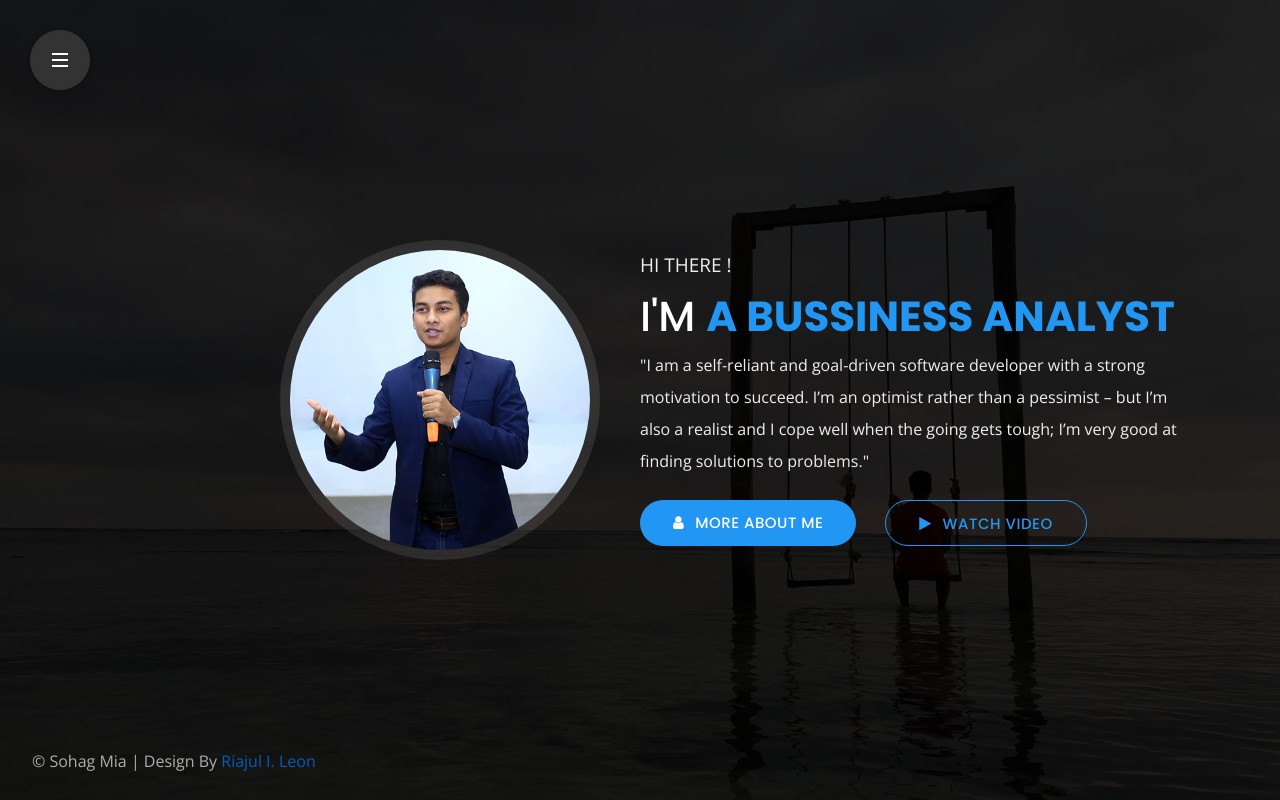
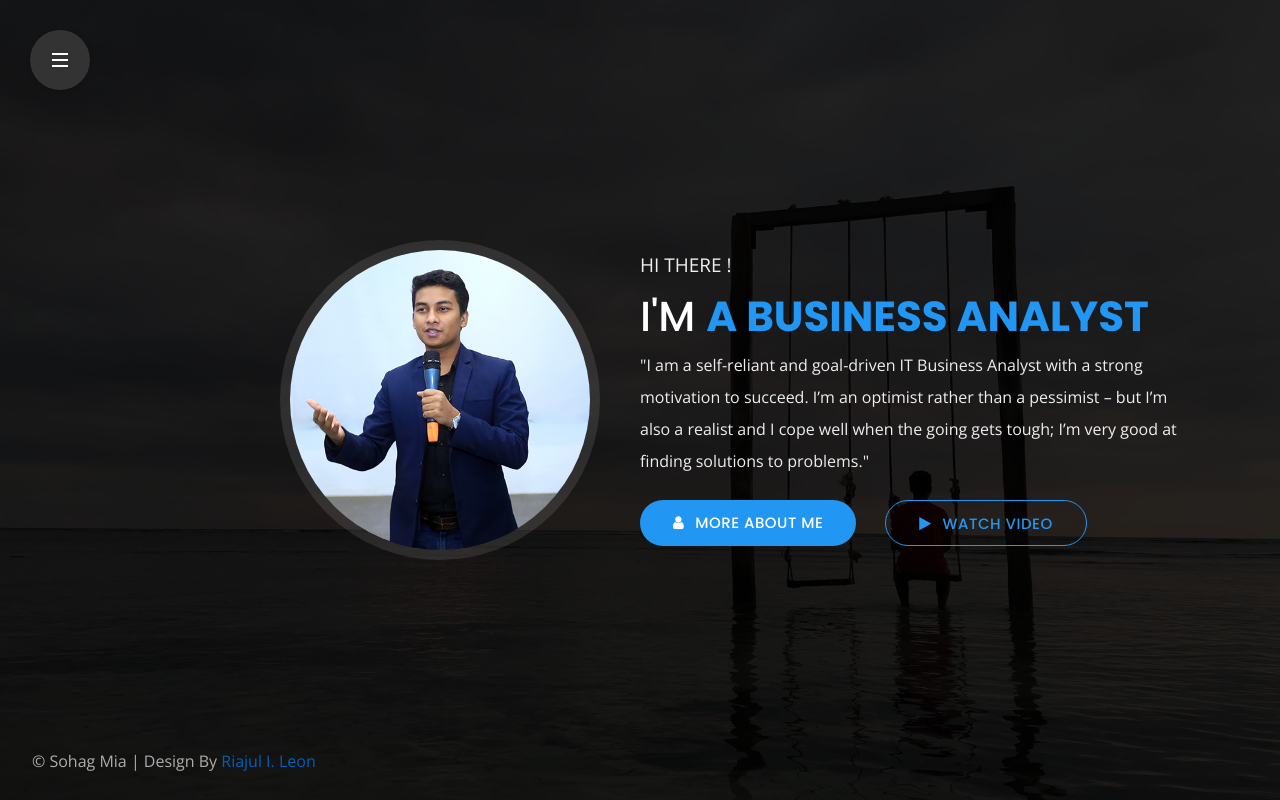
Before and after one commit to sepulohsem99/saifullahisnowonline, a plain HTML site: page index.html in a window 1280 px wide. Drawn offline with nearby package versions, Linux system fonts and the light colour scheme.

Commit message:
Update index.html

```diff
--- a/index.html
+++ b/index.html
@@ -146,13 +146,13 @@
               I'm
               <span class="ah-words-wrapper">
                 <b class="is-visible">SAIFULLAH MUHAMAD</b>
-                <b>a Bussiness Analyst</b>
+                <b>a Business Analyst</b>
                 <b>a Software Developer</b>
                 <b>a IT Consultant</b>
               </span>
             </h1>
             <p>
-              "I am a self-reliant and goal-driven software developer with a strong motivation to succeed.
+              "I am a self-reliant and goal-driven IT Business Analyst with a strong motivation to succeed.
               I’m an optimist rather than a pessimist – but I’m also a realist and I cope well when the going gets tough; I’m very good at finding solutions to problems."
             </p>
             <div class="call-to-actions-home">
```
